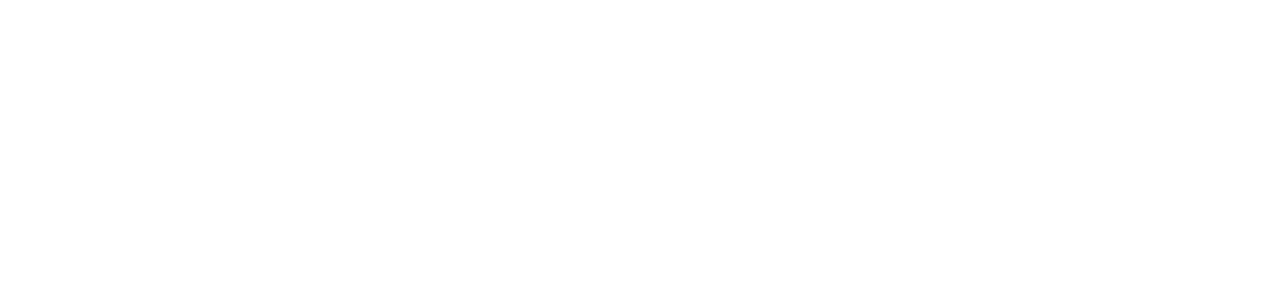
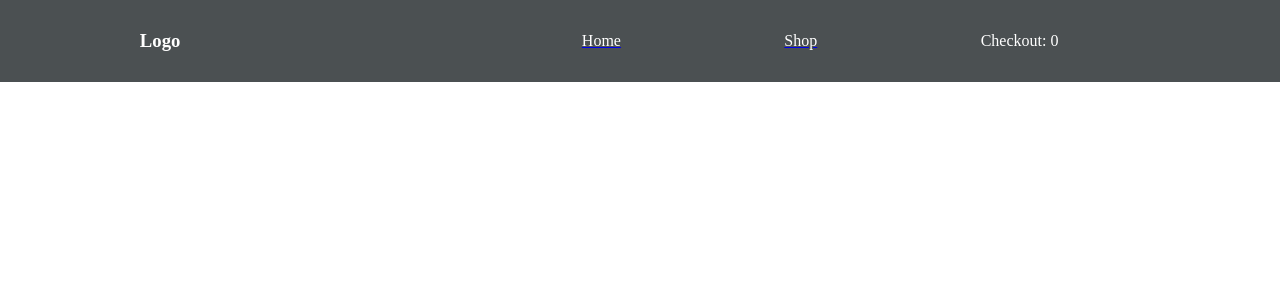
Before and after one commit to WMAA96/shopping, a React (Create React App) app: page /Shop/1 in a window 1280 px wide. Before the commit this address had no page. Shown: the top 300 px of the page. Built offline with nearby package versions, Linux system fonts and the light colour scheme.

Commit message:
added basic dropdown menu that shows all items in basket

```diff
--- a/src/App.css
+++ b/src/App.css
@@ -13,6 +13,7 @@
   min-height: 10vh;
   background: rgb(75, 80, 82);
   color: white;
+  overflow: hidden;
 }
 
 .navLinks {
@@ -27,7 +28,9 @@
 */
 
 li {
+  justify-content: center;
   color: white;
+  list-style: none;
 }
 
 .product {
@@ -40,3 +43,14 @@
 .card {
   border: solid purple 1px;
 }
+
+.dropdwn {
+}
+
+.dropdwn-content {
+  position: absolute;
+  box-shadow: 0px 8px 16px 0px rgba(0, 0, 0, 0.2);
+  background-color: #008190;
+  min-width: 200px;
+  text-align: left;
+}
--- a/src/App.js
+++ b/src/App.js
@@ -33,7 +33,7 @@
   return (
     <div className="App">
       <BrowserRouter>
-        <Navbar cartQuantity={cartQuantity} />
+        <Navbar cartQuantity={cartQuantity} cart={cart} />
         <Routes>
           <Route path="/" element={<Home />} />
           <Route
--- /dev/null
+++ b/src/Components/Checkout.js
@@ -0,0 +1,27 @@
+import React, { useEffect, useState } from "react";
+
+function Checkout(props) {
+  const { cart, cartQuantity, list } = props;
+
+  if (!list) {
+    return <p>Checkout: {cartQuantity}</p>;
+  } else {
+    return (
+      <div className="dropdwn">
+        Checkout: {cartQuantity}
+        <div className="dropdwn-content">
+          <ul>
+            {cart.map(({ id, album, quantity, price, band }) => (
+              <li key={id}>
+                <h3>{band} </h3>
+                {album} {quantity} £{quantity * price}
+              </li>
+            ))}
+          </ul>
+        </div>
+      </div>
+    );
+  }
+}
+
+export default Checkout;
--- a/src/Components/Navbar.js
+++ b/src/Components/Navbar.js
@@ -1,7 +1,10 @@
-import React from "react";
+import React, { useEffect, useState, useRef } from "react";
 import { Link } from "react-router-dom";
+import Checkout from "./Checkout";
 function Navbar(props) {
-  const { cart } = props;
+  const { cart, cartQuantity } = props;
+
+  const [list, setList] = useState(false);
 
   return (
     <nav>
@@ -13,7 +16,12 @@
         <Link to="/Shop">
           <li>Shop</li>
         </Link>
-        <li>Checkout: {cart.length} </li>
+        <li
+          onMouseEnter={() => setList(true)}
+          onMouseLeave={() => setList(false)}
+        >
+          <Checkout cartQuantity={cartQuantity()} list={list} cart={cart} />{" "}
+        </li>
       </ul>
     </nav>
   );
--- a/src/Components/Shop.js
+++ b/src/Components/Shop.js
@@ -5,21 +5,21 @@
   const [products, setProducts] = useState([
     {
       id: 1,
-      price: 50,
+      price: 15,
       band: "blink182",
       album: "Untitled",
       quantity: 1,
     },
     {
       id: 2,
-      price: 50,
+      price: 10,
       band: "yellowcard",
       album: "ocean avenue",
       quantity: 1,
     },
     {
       id: 3,
-      price: 50,
+      price: 20,
       band: "Green day",
       album: "Dookie",
       quantity: 1,
```
